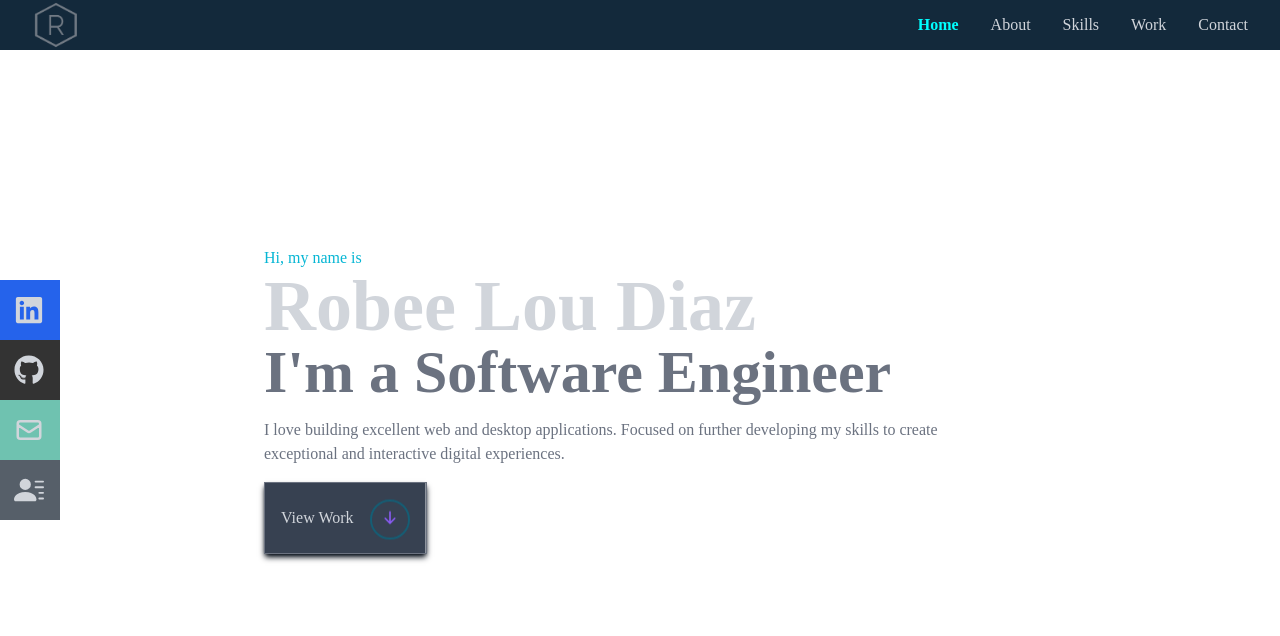
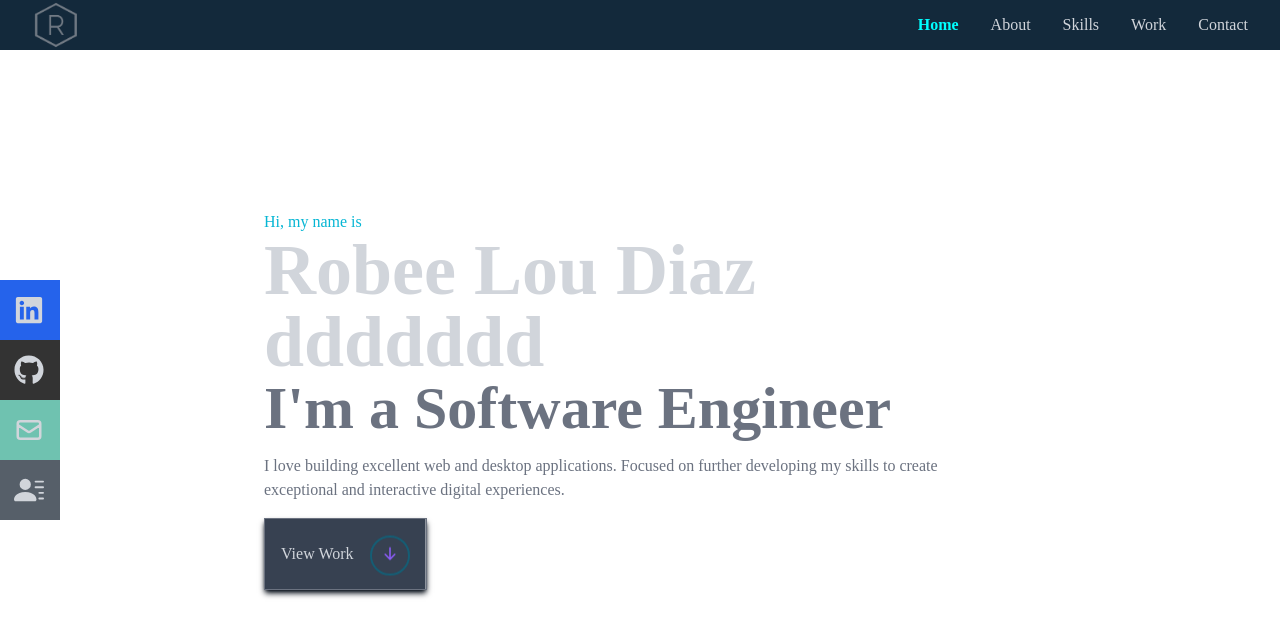
Before and after one commit to Diazrob/myportfolio, a React (Create React App) app: page / in a window 1280 px wide. Shown: the top 636 px of the page. Built offline with nearby package versions, Linux system fonts and the light colour scheme.

Commit message:
Update Home.jsx

```diff
--- a/src/components/Home.jsx
+++ b/src/components/Home.jsx
@@ -10,7 +10,7 @@ const Home = () => {
       <div className='flex flex-col h-full justify-center sm:max-w-[800px] max-w-[1000px] mx-auto px-6'>
         <p className='text-[#06b6d4]'>Hi, my name is</p>
         <h1 className='font-bold text-7xl'>
-          Robee Lou Diaz
+          Robee Lou Diaz ddddddd
         </h1>
 
         <h2 className='text-6xl text-gray-500 font-bold'>I'm a Software Engineer</h2>
```
